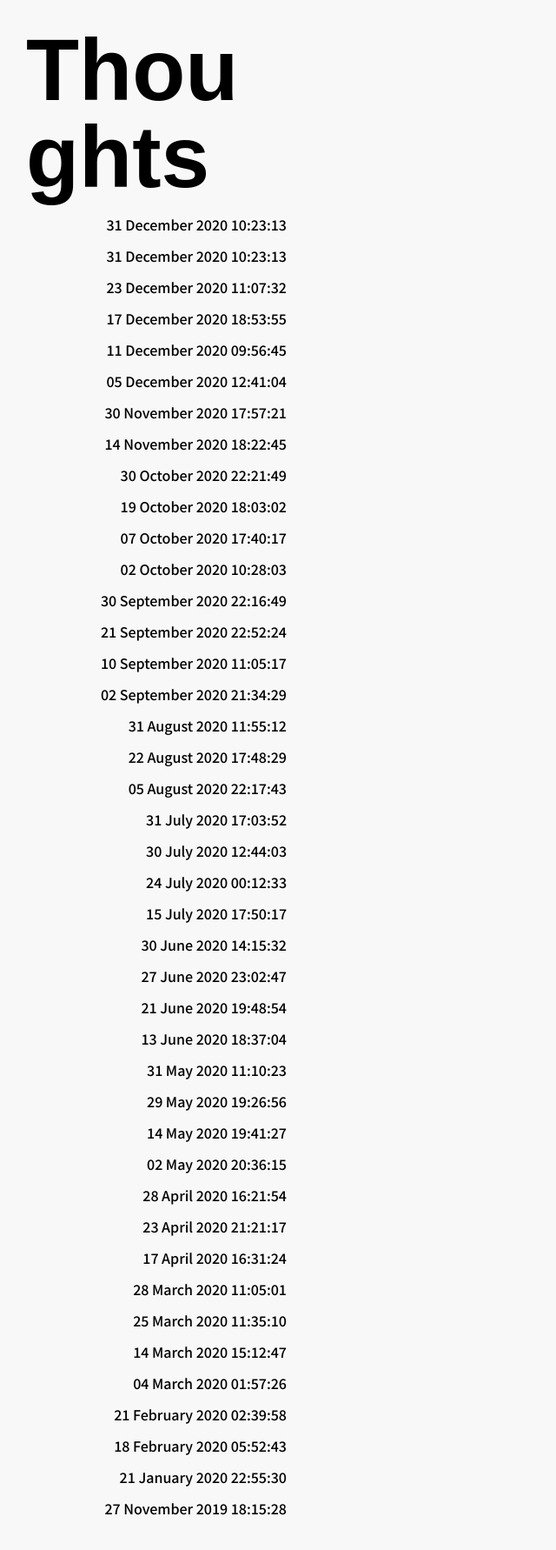
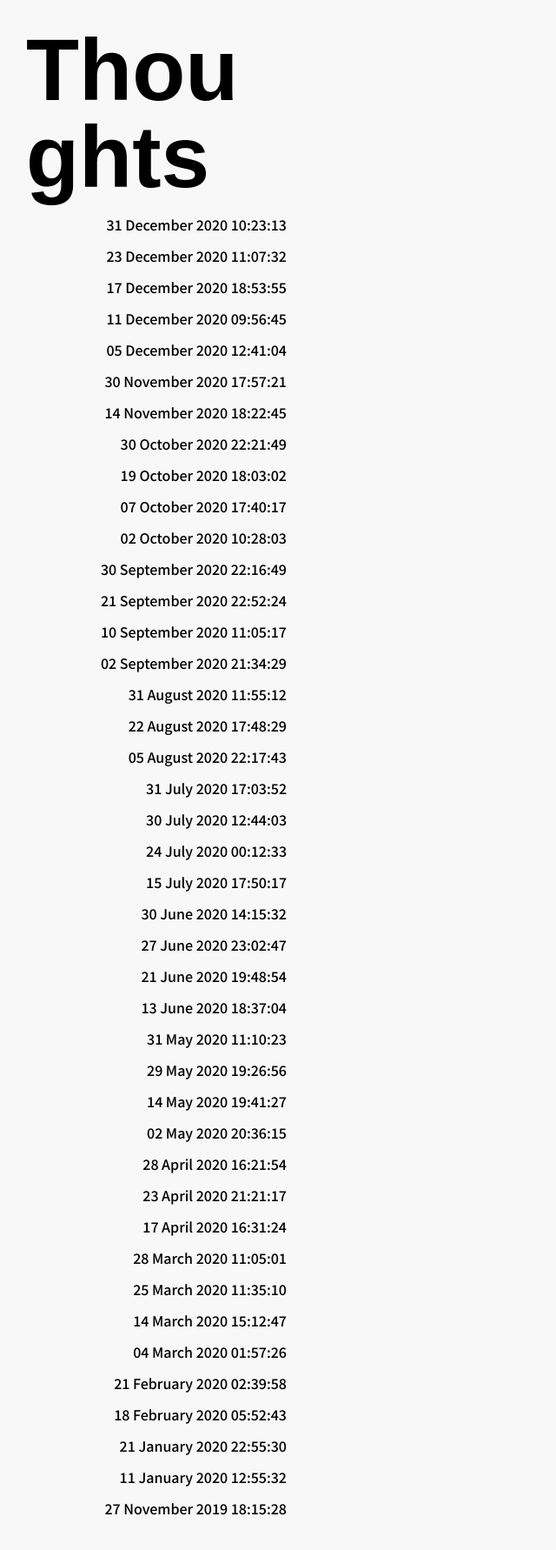
Before and after one commit to law-wang/ferrari, a Jekyll site: the page built from index.md, in a window 1280 px wide. Shown: the whole page at 87% size, without its empty margins (0-640 px from the left). Built offline with Jekyll 4.4.1, drawn with Linux system fonts in a browser that asks for light colours; some web fonts are replaced.

Commit message:
Update 2021-01-11-fourtytwo.md

```diff
--- a/_posts/2021-01-11-fourtytwo.md
+++ b/_posts/2021-01-11-fourtytwo.md
@@ -1,6 +1,6 @@
 ---
 layout: post
-date:   2020-12-31 10:23:13
+date:   2020-01-11 12:55:32
 ---
 
 Red lights.
```
